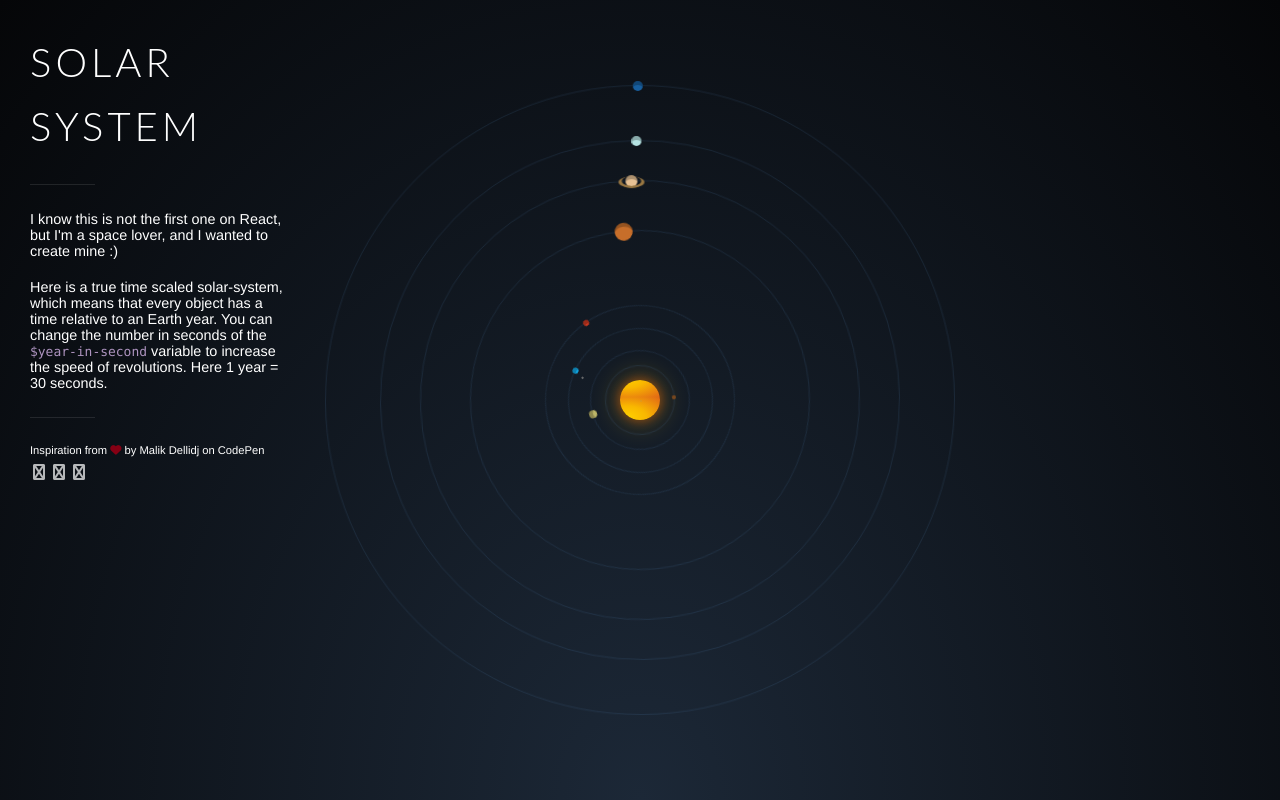
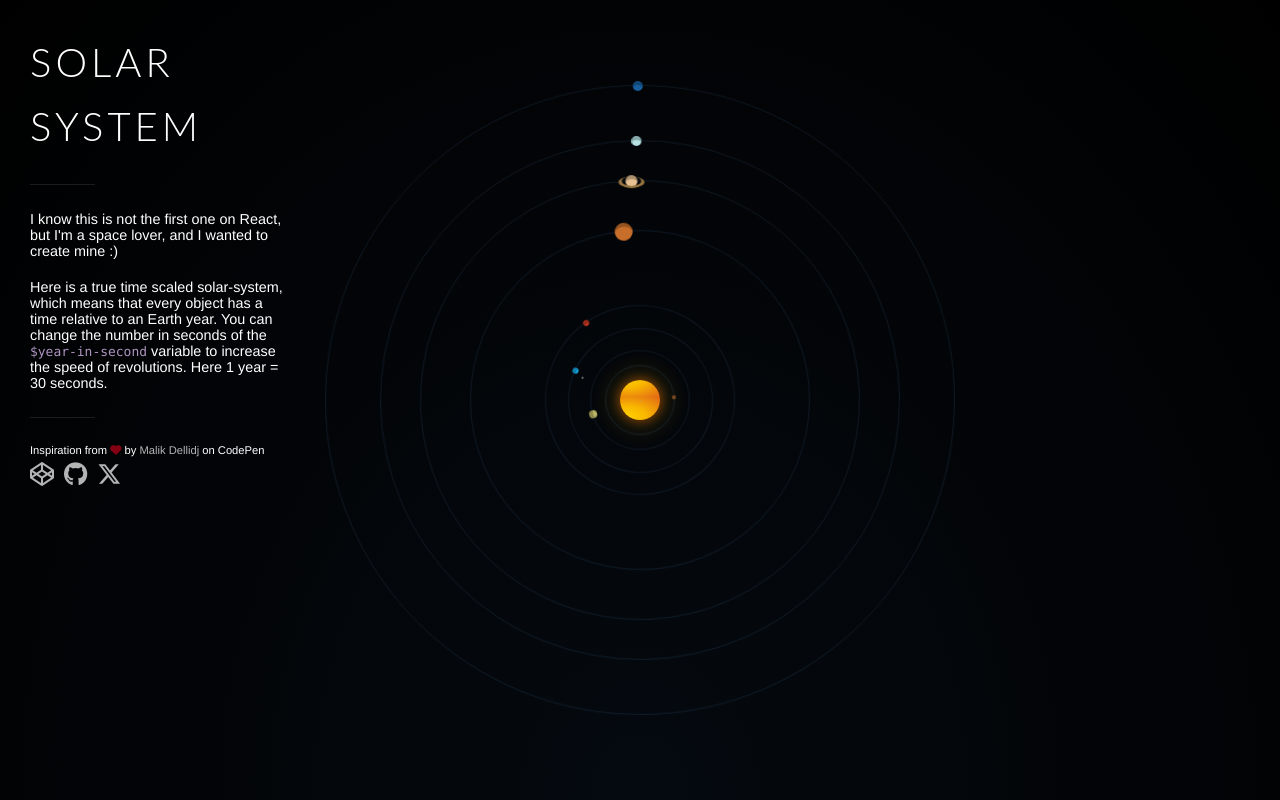
Before and after one commit to StarKnightt/Solar-System, a React (Vite) app: page / in a window 1280 px wide. Built offline with nearby package versions, Linux system fonts and the light colour scheme.

Commit message:
added the links

```diff
--- a/src/components/SolarSystem.jsx
+++ b/src/components/SolarSystem.jsx
@@ -20,12 +20,13 @@ const SolarSystem = () => {
                 </p>
                 <hr />
                 <p className="author">
-          Inspiration from <i className="fa fa-heart" href ="https://codepen.io/kowlor/"></i> by Malik Dellidj on CodePen
+                    Inspiration from <i className="fa fa-heart"></i> by
+                    <a href="https://codepen.io/kowlor/" target="_blank" rel="noopener noreferrer"> Malik Dellidj</a> on CodePen
                 </p>
                 <p className="links">
-          <a className="fa fa-codepen icon" href="https://codepen.io/kowlor/" target="_blank" rel="noopener noreferrer"></a>
-          <a className="fa fa-github-alt icon" href="https://github.com/KOWLOR" target="_blank" rel="noopener noreferrer"></a>
-          <a className="fa fa-twitter icon" href="https://twitter.com/Dathink" target="_blank" rel="noopener noreferrer"></a>
+                    <a className="fa-brands fa-codepen" href="https://codepen.io/StarKnightt" target="_blank" rel="noopener noreferrer"></a>
+                    <a className="fa-brands fa-github" href="https://github.com/StarKnightt" target="_blank" rel="noopener noreferrer"></a>
+                    <a className="fa-brands fa-x-twitter" href="https://x.com/Star_Knight12" target="_blank" rel="noopener noreferrer"></a>
                 </p>
             </div>
             <div className="solar-syst">
--- a/src/styles/SolarSystem.css
+++ b/src/styles/SolarSystem.css
@@ -17,7 +17,7 @@
 
   body {
     font-family: "Helvetica Neue", Helvetica, Arial, sans-serif;
-    background: radial-gradient(ellipse at bottom, #1C2837 0%, #050608 100%);
+    background: radial-gradient(ellipse at bottom, #050a10 0%, #000000 100%);
     color: #fff;
     height: 100vh;
     margin: 0;
@@ -354,7 +354,17 @@
 
   .links {
     margin-top: 5px !important;
-    font-size: 1em !important;
+    font-size: 1.5em !important; /* Adjust to make icons larger */
+  }
+
+  .links a {
+    margin-right: 10px; /* Adds spacing between icons */
+  }
+
+  .author {
+    font-family: "Helvetica Neue", Helvetica, Arial, sans-serif;
+    color: #fff;
+    font-size: 10px;
   }
 
   @keyframes orb {
```
Lines whose indentation alone changed are shown as unchanged.
